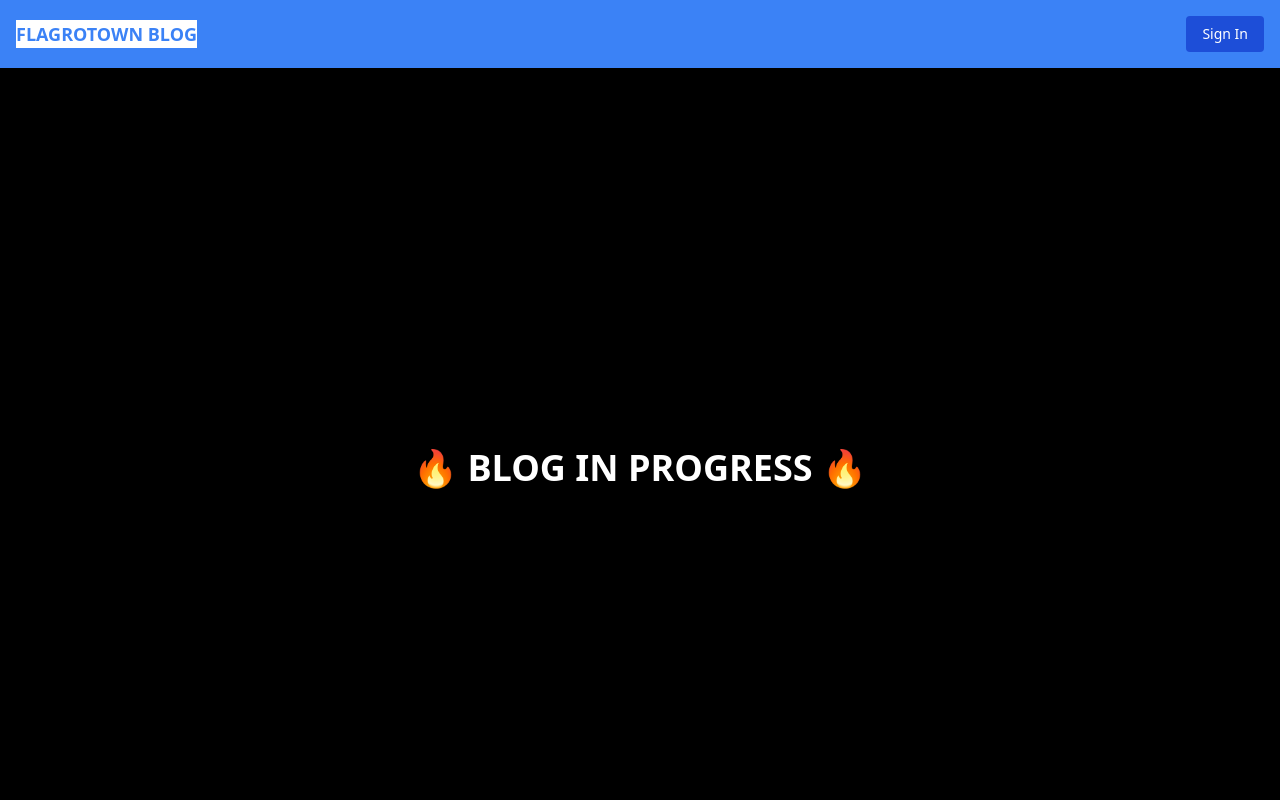
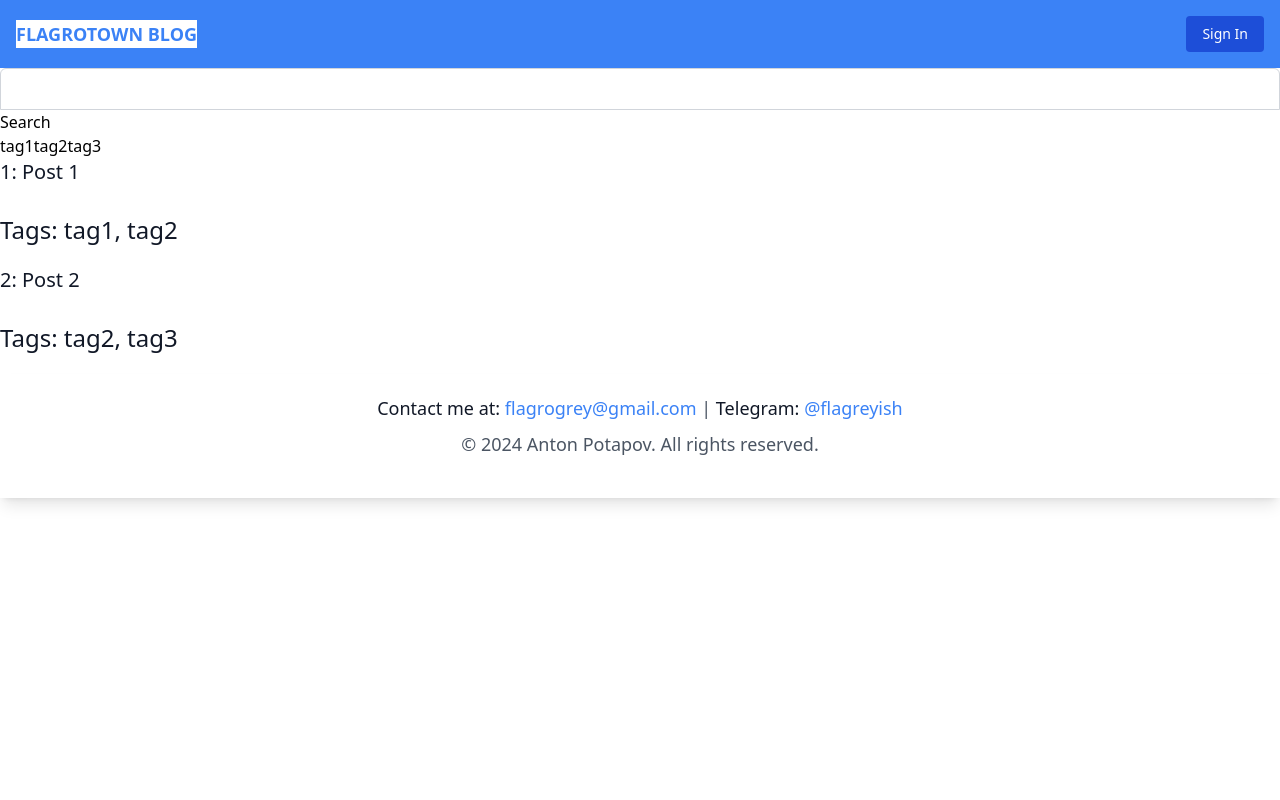
Before and after one commit to Flagro/flagrotown-blog-frontend, a SvelteKit app: page / in a window 1280 px wide. Shown: the top 800 px of the page. Built offline with nearby package versions, Linux system fonts and the light colour scheme.

Commit message:
basic page structure

```diff
--- a/src/routes/+page.svelte
+++ b/src/routes/+page.svelte
@@ -1,21 +1,9 @@
 <script>
-	import { onMount } from 'svelte';
-
-	let randomEmoji = '';
-
-	const getRandomEmoji = () => {
-		const emojis = ['🔥', '💡', '🚀', '🎉', '🔨'];
-		const randomIndex = Math.floor(Math.random() * emojis.length);
-		randomEmoji = emojis[randomIndex];
-	};
-
-	onMount(() => {
-		getRandomEmoji();
-	});
+	import Search from '../components/Search.svelte';
+	import Tags from '../components/Tags.svelte';
+	import PostsList from '../components/PostsList.svelte';
 </script>
 
-<div class="flex flex-col items-center justify-center h-screen bg-black">
-	<div class="text-white text-4xl font-bold bg-black bg-opacity-50 p-5">
-		{randomEmoji} BLOG IN PROGRESS {randomEmoji}
-	</div>
-</div>
+<Search />
+<Tags />
+<PostsList />
```
